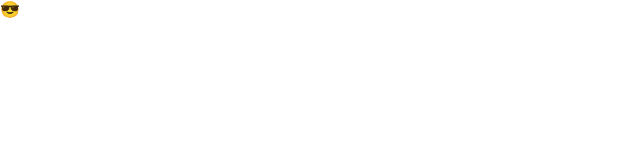
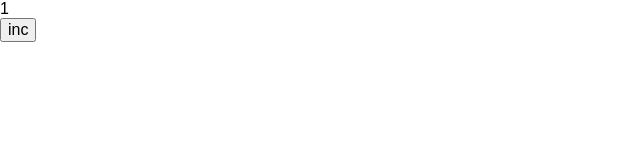
Before and after one commit to edarcode/1-template, a React (Vite) app: page / in a window 1280 px wide. Shown: the top 160 px of the page, without its empty margins (0-640 px from the left). Built offline with nearby package versions, Linux system fonts and the light colour scheme.

Commit message:
refactor

```diff
--- a/src/App/App.tsx
+++ b/src/App/App.tsx
@@ -1,5 +1,10 @@
+import Counter from "../components/Counter/Counter";
 import css from "./css.module.css";
 
 export default function App() {
-  return <div className={css.app}>😎</div>;
+  return (
+    <div className={css.app}>
+      <Counter />
+    </div>
+  );
 }
--- a/src/views/ErrPage/ErrPage.tsx
+++ b/src/views/ErrPage/ErrPage.tsx
@@ -1,8 +1,12 @@
+import { Link } from "react-router-dom";
+import { APP } from "../../constants/paths";
+
 export default function ErrPage() {
   return (
     <div>
       <h1>Oops!</h1>
-      <p>Ha ocurrido un error</p>
+      <p>Ha ocurrido un error 😬</p>
+      <Link to={APP}>ir a inicio</Link>
     </div>
   );
 }
```
